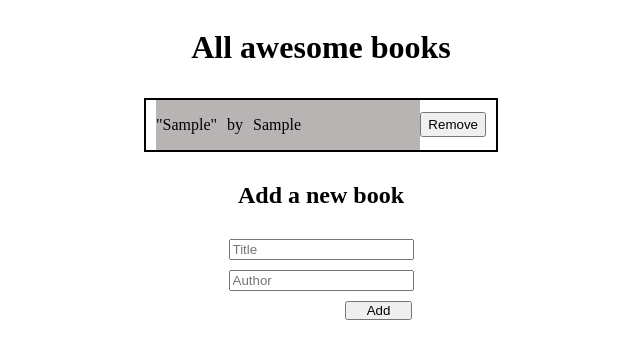
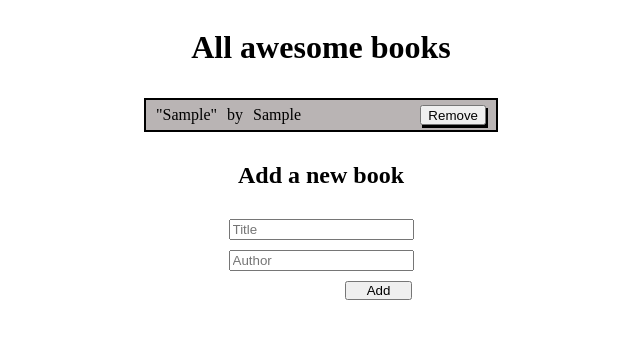
Before and after one commit to BranBayou/awesome-books-project, a website: page index.html in a window 1280 px wide. Both pictures are taken after typing "Sample", "Sample" into the empty fields and a click on the button "Add". Shown: the whole page, without its empty margins (319-959 px from the left). Drawn offline with Linux system fonts and the light colour scheme.

Commit message:
Add styling on book list

```diff
--- a/styles.css
+++ b/styles.css
@@ -20,17 +20,26 @@ main {
 .book-space {
   display: flex;
   align-items: center;
-  margin: 0 10px;
+}
+.book-space:nth-of-type(odd) {
+  background-color: rgb(185, 180, 180);
+  height: 30px;
+}
+
+.book-space:nth-of-type(even) {
+  background-color: #fff;
+  height: 30px;
 }
 .book-des {
   width: 100%;
   display: flex;
   align-items: center;
   gap: 10px;
-  background-color: rgb(185, 180, 180);
+  margin: 0 10px;
 }
 .remove {
   width: auto;
-  height: 25px;
-  box-shadow: #000;
+  height: 20px;
+  margin: 0 10px;
+  box-shadow: 2px 3px 0 black;
 }
```
